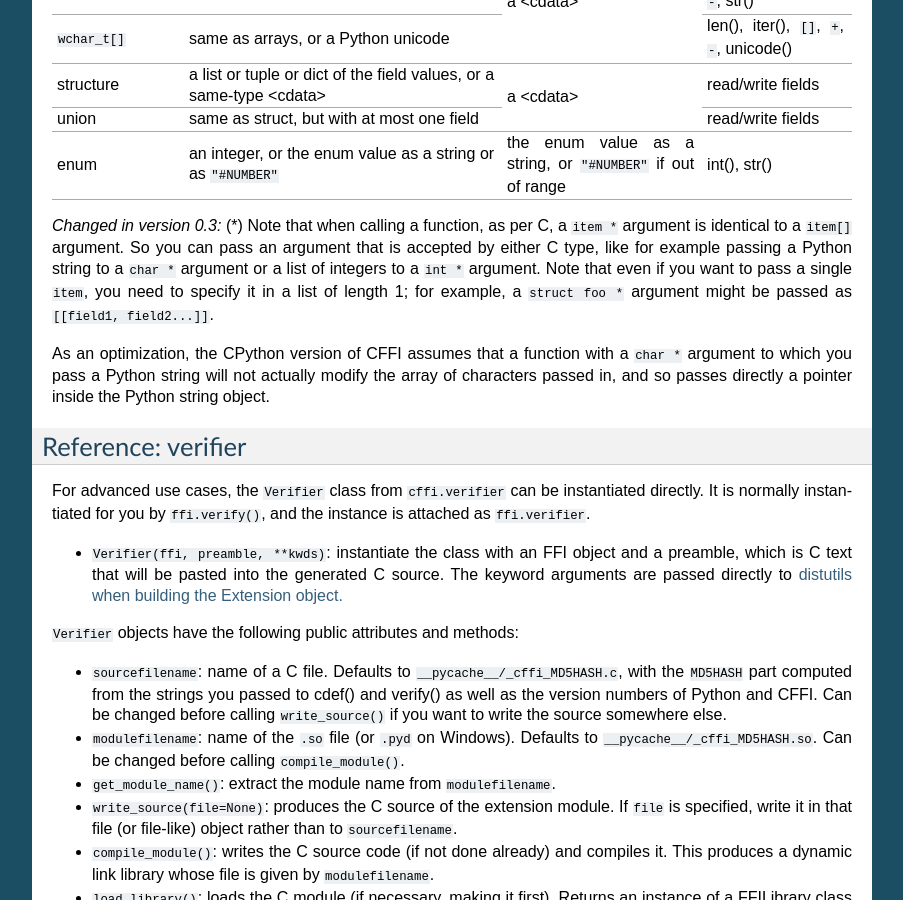
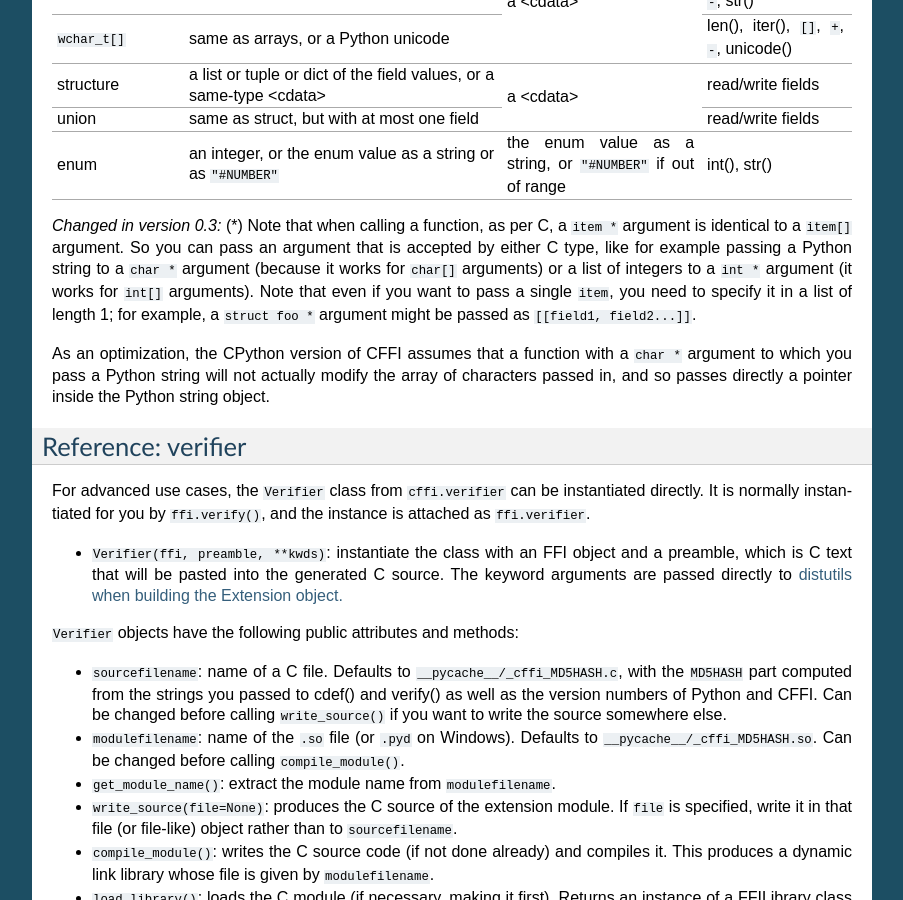
Before and after one commit to tharvik/cffi, a Sphinx documentation site: the page built from doc/source/index.rst, in a window 1280 px wide and 900 px high, scrolled down 12955 px. Shown: the whole window, without its empty margins (198-1101 px from the left). Built offline with Sphinx 7.4.7, drawn with Linux system fonts in a browser that asks for light colours.

Commit message:
More explanation

```diff
--- a/doc/source/index.rst
+++ b/doc/source/index.rst
@@ -963,10 +963,11 @@ allowed.
    (*) Note that when calling a function, as per C, a ``item *`` argument
    is identical to a ``item[]`` argument.  So you can pass an argument that
    is accepted by either C type, like for example passing a Python string
-   to a ``char *`` argument or a list of integers to a ``int *`` argument.
-   Note that even if you want to pass a single ``item``, you need to specify
-   it in a list of length 1; for example, a ``struct foo *`` argument might
-   be passed as ``[[field1, field2...]]``.
+   to a ``char *`` argument (because it works for ``char[]`` arguments)
+   or a list of integers to a ``int *`` argument (it works for ``int[]``
+   arguments).  Note that even if you want to pass a single ``item``,
+   you need to specify it in a list of length 1; for example, a ``struct
+   foo *`` argument might be passed as ``[[field1, field2...]]``.
 
 As an optimization, the CPython version of CFFI assumes that a function
 with a ``char *`` argument to which you pass a Python string will not
```
